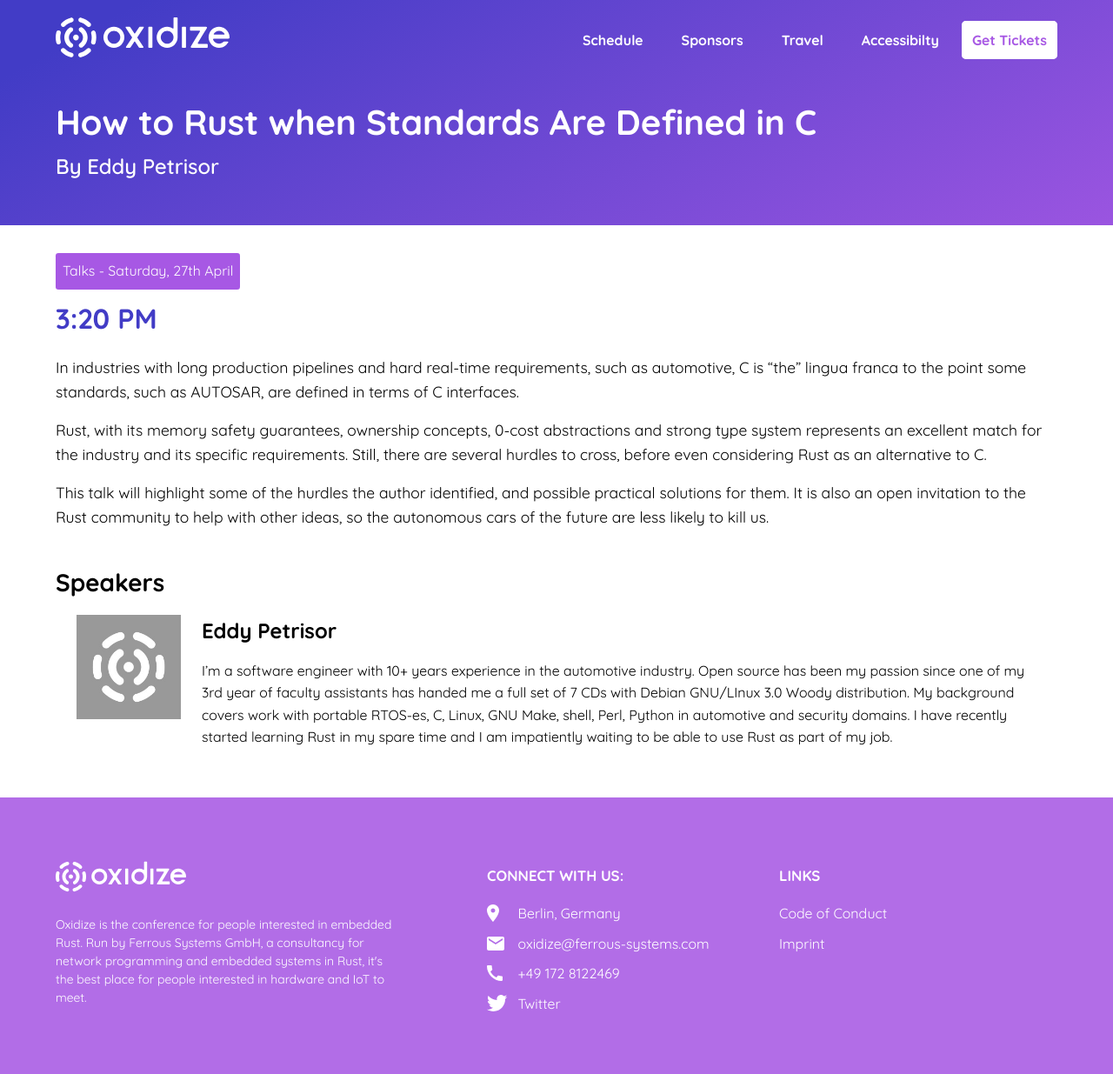
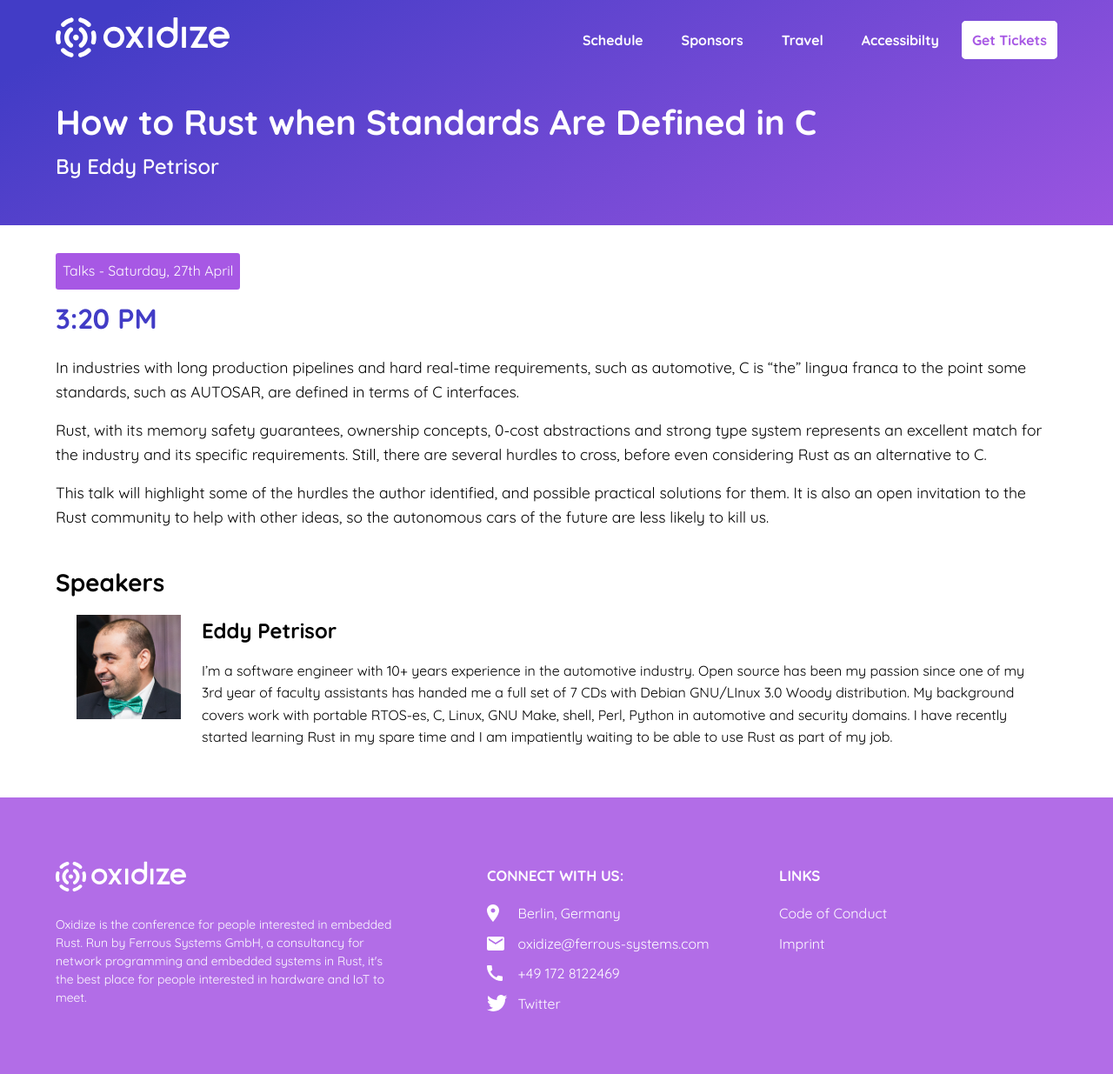
Before and after one commit to ferrous-systems/2019.oxidizeconf.com, a Jekyll site: the page built from _sessions/how-to-rust.md, in a window 1280 px wide. Shown: the whole page at 87% size. Built offline with Jekyll 4.4.1, drawn with Linux system fonts in a browser that asks for light colours.

Commit message:
Added two speakers

```diff
--- a/Gemfile
+++ b/Gemfile
@@ -8,3 +8,6 @@
   gem 'jekyll-seo-tag', '2.4.0'
   gem 'jekyll-sitemap', '1.2.0'
 end
+
+# Windows does not include zoneinfo files, so bundle the tzinfo-data gem
+gem 'tzinfo-data', platforms: [:mingw, :mswin, :x64_mingw, :jruby]
--- a/_data/schedule.yml
+++ b/_data/schedule.yml
@@ -24,7 +24,7 @@
       url: /sessions/trust-zone/
       speakers:
         - name: Hugues de Valon
-          avatar: speaker.jpg
+          avatar: speakers/hugues.png
     - title: "RISC-V and Rust: Embedded Systems Done Right"
       time: 1140
       url: /sessions/risc-v/
@@ -56,7 +56,7 @@
       url: /sessions/how-to-rust/
       speakers:
         - name: Eddy Petrisor
-          avatar: speaker.jpg
+          avatar: speakers/eddy.png
     - title: Coffee Break ☕️
       time: 1550
     - title: "Bluetooth and Skateboarding: Safety-critical Embedded Rust"
--- a/_sessions/how-to-rust.md
+++ b/_sessions/how-to-rust.md
@@ -3,7 +3,7 @@
 permalink: /sessions/how-to-rust/
 speakers:
   - name: Eddy Petrisor
-    avatar: speaker.jpg
+    avatar: speakers/eddy.png
     bio: I'm a software engineer with 10+ years experience in the automotive industry. Open source has been my passion since one of my 3rd year of faculty assistants has handed me a full set of 7 CDs with Debian GNU/LInux 3.0 Woody distribution. My background covers work with portable RTOS-es, C, Linux, GNU Make, shell, Perl, Python in automotive and security domains. I have recently started learning Rust in my spare time and I am impatiently waiting to be able to use Rust as part of my job.
 time: 3:20 PM
 day: Saturday, 27th April
```
Also changed, not shown: _sessions/trust-zone.md (+1 -1 lines), Gemfile.lock, images/speakers/eddy.png (added), images/speakers/hugues.png (added).
